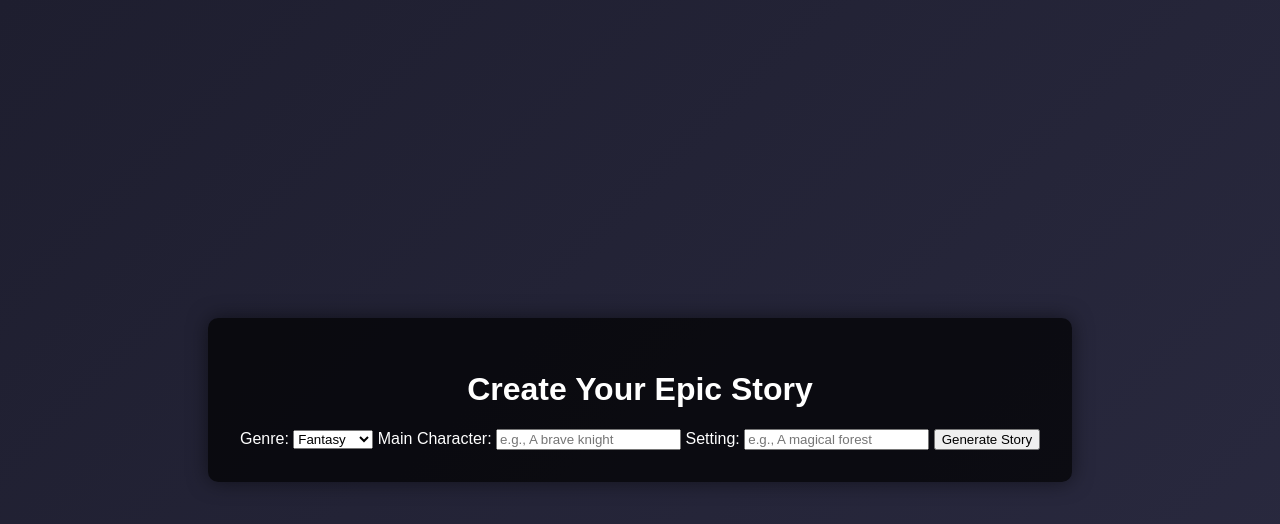
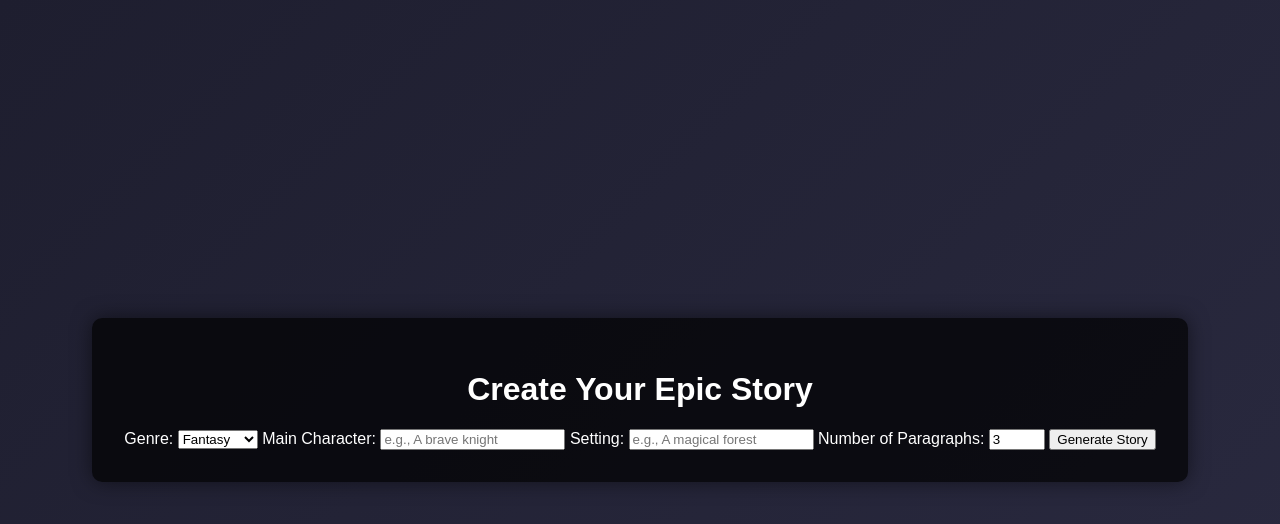
Before and after one commit to onetwo346/forbidden-epic-pagess2, a plain HTML site: page index.html in a window 1280 px wide. Both pictures are taken after a click on the button "Tap to Open". Drawn offline with nearby package versions, Linux system fonts and the light colour scheme.

Commit message:
Update index.html

```diff
--- a/index.html
+++ b/index.html
@@ -40,6 +40,9 @@
         <label for="setting">Setting:</label>
         <input type="text" id="setting" name="setting" placeholder="e.g., A magical forest">
 
+        <label for="paragraphs">Number of Paragraphs:</label>
+        <input type="number" id="paragraphs" name="paragraphs" min="1" max="10" value="3">
+
         <button type="submit">Generate Story</button>
       </form>
 
```
